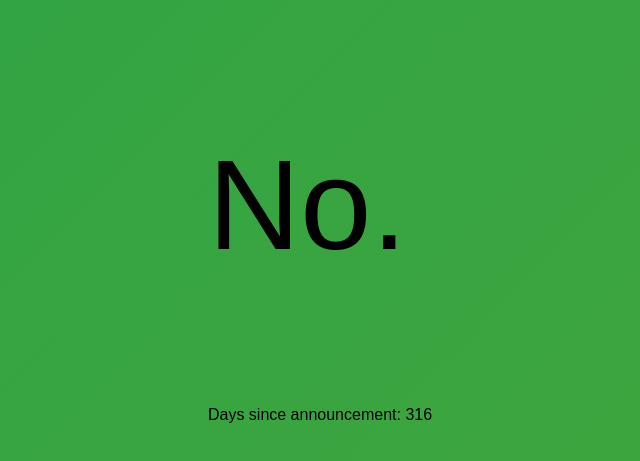
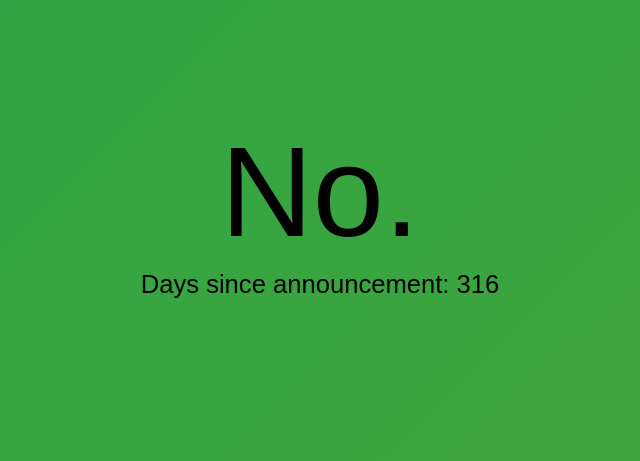
Before and after one commit to diaduckk/JSR3website, a plain HTML site: page index.html in a window 1280 px wide. Shown: the part 179-640 px from the top of the page, without its empty margins (320-960 px from the left). Drawn offline with Linux system fonts and the light colour scheme.

Commit message:
stylise that JS counter

```diff
--- a/styles.css
+++ b/styles.css
@@ -2,18 +2,27 @@ body {
   height: 100vh;
   margin: 0;
   display: flex;
+  flex-direction: column;
   justify-content: center;
   align-items: center;
   background: linear-gradient(135deg, #0ca157, #5da82e);
   background-size: 400% 400%;
   animation: gradientShift 8s ease infinite;
   font-family: Arial, Helvetica, sans-serif;
+  text-align: center;
 }
 
 .no {
   font-size: 10vw;
   color: #000000;
   animation: bounce 2s infinite alternate;
+  margin: 0;
+}
+
+.counter {
+  font-size: 2vw;
+  color: #000000;
+  margin-top: 5px;
 }
 
 @keyframes gradientShift {
```
Lines whose indentation alone changed are shown as unchanged.
